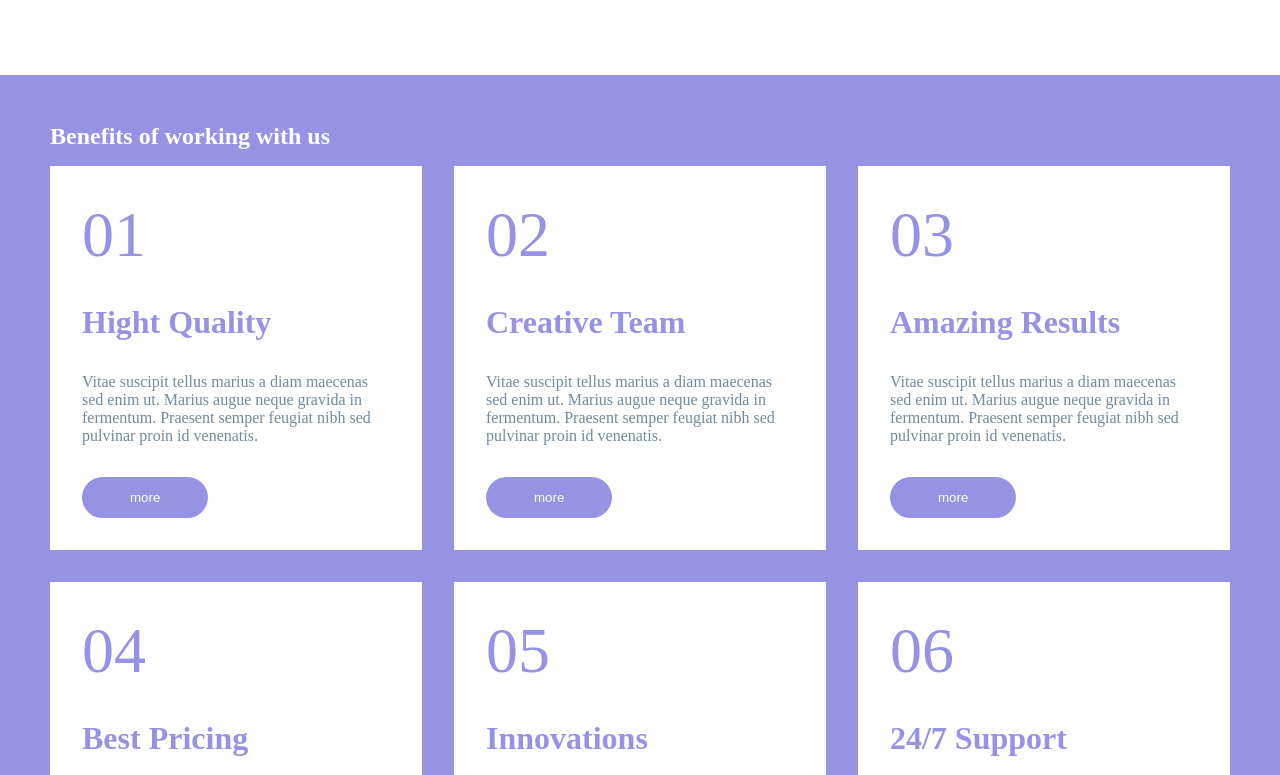
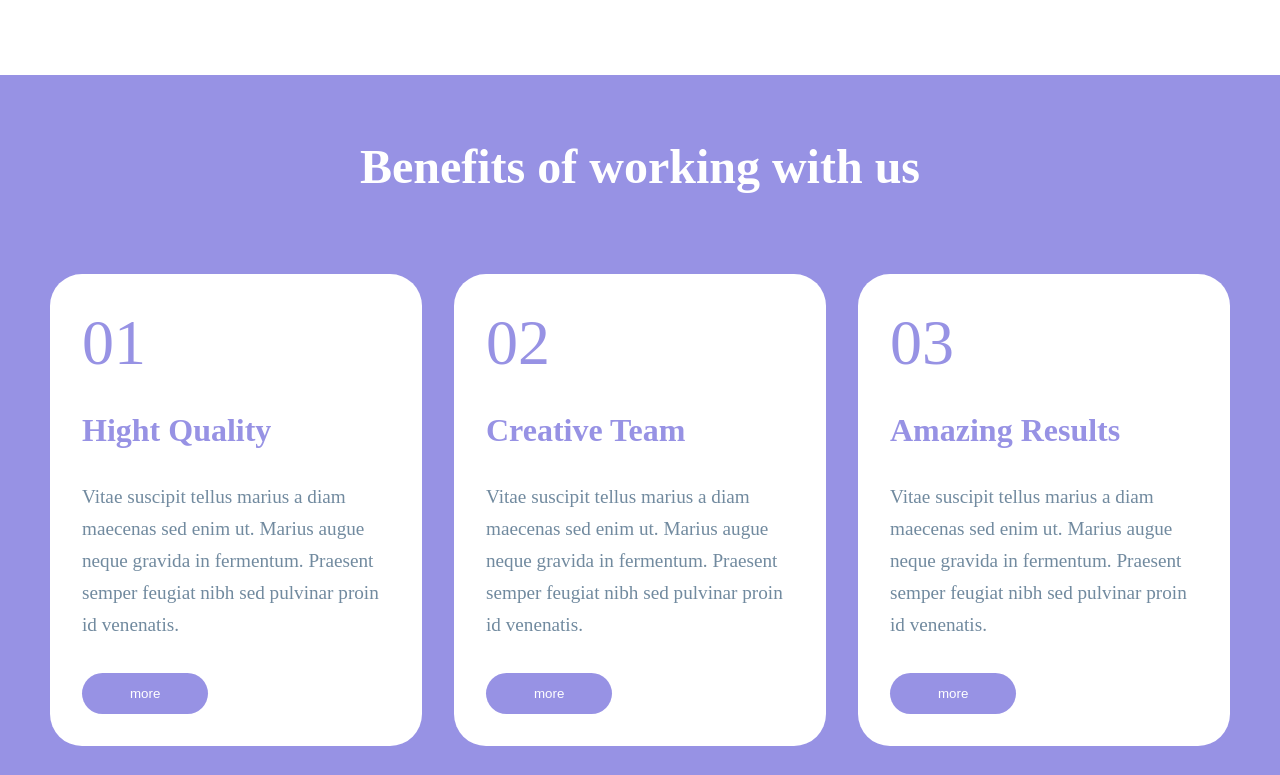
Before and after one commit to AlessandroFacci/htmlcss-responsive-layout, a plain HTML site: page index.html in a window 1280 px wide. Shown: the part 3480-4255 px from the top of the page. Drawn offline with Linux system fonts and the light colour scheme.

Commit message:
style: add benefit section

```diff
--- a/css/style.css
+++ b/css/style.css
@@ -318,10 +318,17 @@ header button {
   color: white;
 }
 
+#benefit h2 {
+  font-size: 2rem;
+  text-align: center;
+  margin: 1rem 0 4rem 0;
+}
+
 .benefit-card {
   margin: 1rem;
   background-color: white;
   color: #718a9f;
+  border-radius: 2rem;
 }
 
 .benefit-card .number {
@@ -338,6 +345,8 @@ header button {
 
 .benefit-card .benefit-text {
   padding: 2rem;
+  font-size: 1.2rem;
+  line-height: 2rem;
 }
 
 .benefit-card a {
@@ -550,6 +559,9 @@ footer p {
     display: flex;
     flex-wrap: wrap;
   }
+  #benefit h2 {
+    font-size: 3rem;
+  }
 
   /* about us */
   #about-us-section .container {
```
